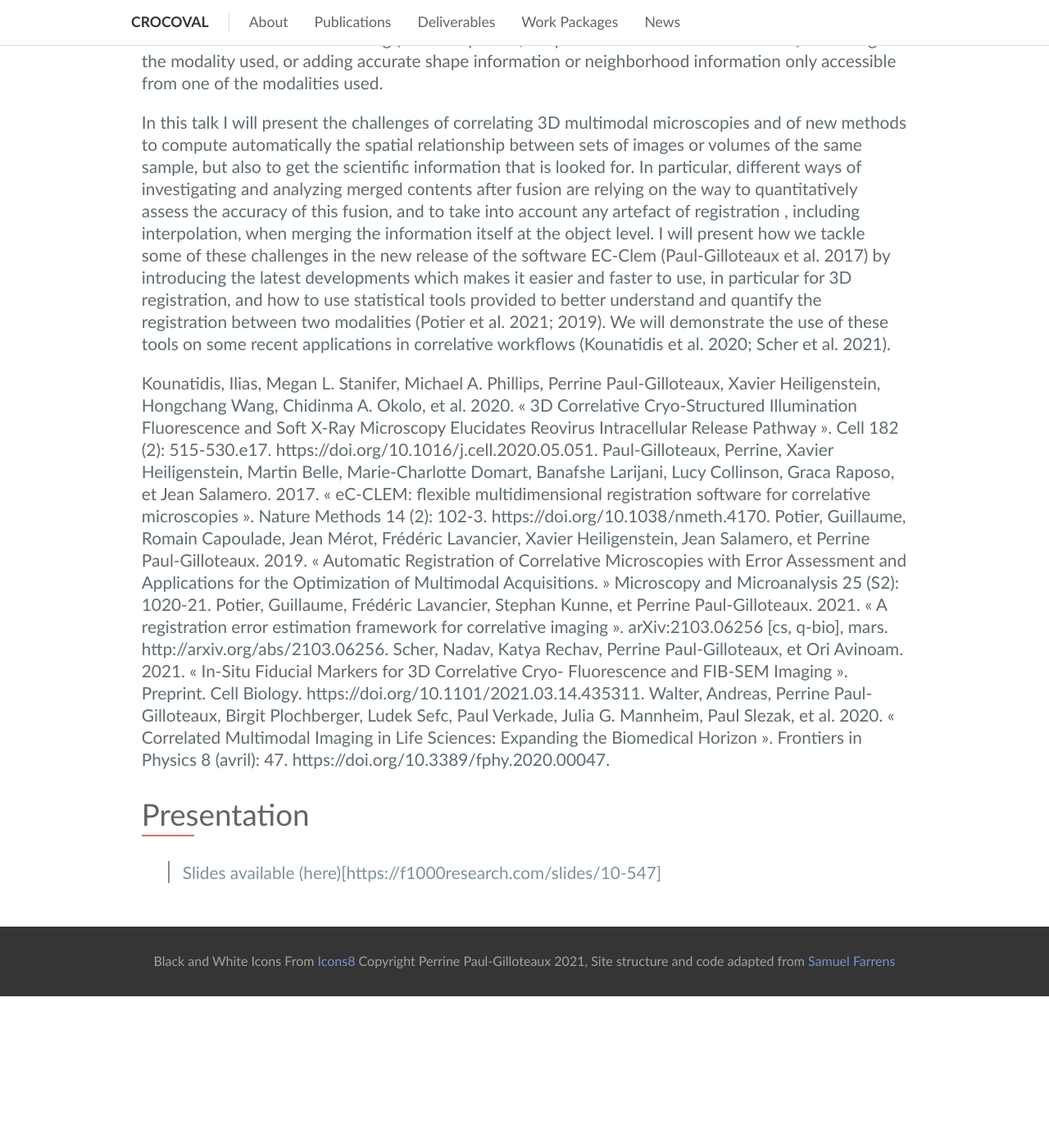
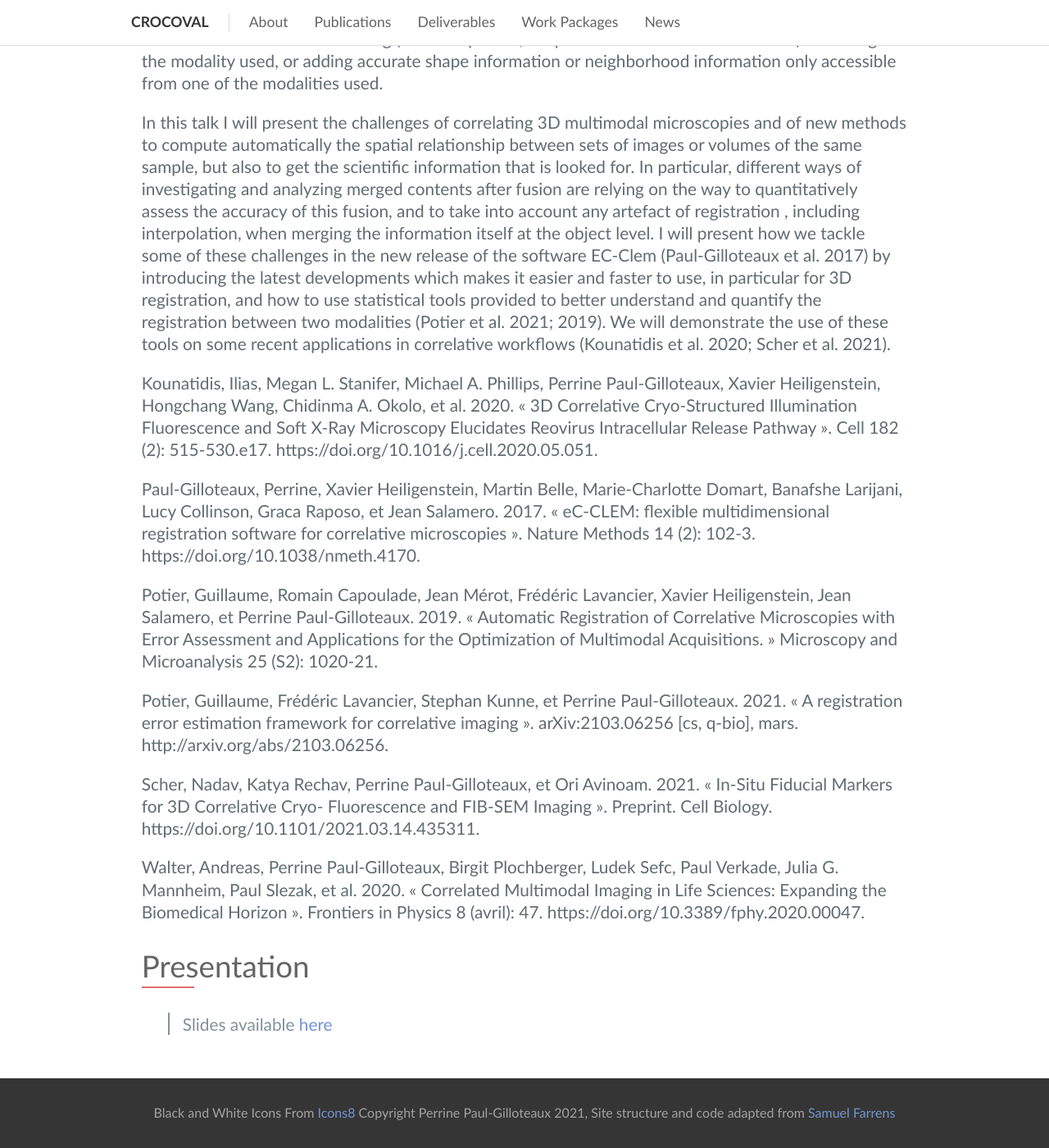
Before and after one commit to anrcrocoval/anrcrocoval.github.io, a Jekyll site: the page built from _posts/2021-07-07-mmc.md, in a window 1280 px wide and 1400 px high, scrolled down 969 px. Shown: the whole window at 82% size. Built offline with Jekyll 4.4.1, drawn with Linux system fonts in a browser that asks for light colours; before the commit the page ends 2184 px from its top, so only the background shows below that.

Commit message:
Update 2021-07-07-mmc.md

```diff
--- a/_posts/2021-07-07-mmc.md
+++ b/_posts/2021-07-07-mmc.md
@@ -24,10 +24,15 @@ In this talk I will  present the challenges of correlating 3D multimodal microsc
 
 
 Kounatidis, Ilias, Megan L. Stanifer, Michael A. Phillips, Perrine Paul-Gilloteaux, Xavier Heiligenstein, Hongchang Wang, Chidinma A. Okolo, et al. 2020. « 3D Correlative Cryo-Structured Illumination Fluorescence and Soft X-Ray Microscopy Elucidates Reovirus Intracellular Release Pathway ». Cell 182 (2): 515-530.e17. https://doi.org/10.1016/j.cell.2020.05.051.
+
 Paul-Gilloteaux, Perrine, Xavier Heiligenstein, Martin Belle, Marie-Charlotte Domart, Banafshe Larijani, Lucy Collinson, Graca Raposo, et Jean Salamero. 2017. « eC-CLEM: flexible multidimensional registration software for correlative microscopies ». Nature Methods 14 (2): 102‑3. https://doi.org/10.1038/nmeth.4170.
+
 Potier, Guillaume, Romain Capoulade, Jean Mérot, Frédéric Lavancier, Xavier Heiligenstein, Jean Salamero, et Perrine Paul-Gilloteaux. 2019. « Automatic Registration of Correlative Microscopies with Error Assessment and Applications for the Optimization of Multimodal Acquisitions. » Microscopy and Microanalysis 25 (S2): 1020‑21.
+
 Potier, Guillaume, Frédéric Lavancier, Stephan Kunne, et Perrine Paul-Gilloteaux. 2021. « A registration error estimation framework for correlative imaging ». arXiv:2103.06256 [cs, q-bio], mars. http://arxiv.org/abs/2103.06256.
+
 Scher, Nadav, Katya Rechav, Perrine Paul-Gilloteaux, et Ori Avinoam. 2021. « In-Situ Fiducial Markers for 3D Correlative Cryo- Fluorescence and FIB-SEM Imaging ». Preprint. Cell Biology. https://doi.org/10.1101/2021.03.14.435311.
+
 Walter, Andreas, Perrine Paul-Gilloteaux, Birgit Plochberger, Ludek Sefc, Paul Verkade, Julia G. Mannheim, Paul Slezak, et al. 2020. « Correlated Multimodal Imaging in Life Sciences: Expanding the Biomedical Horizon ». Frontiers in Physics 8 (avril): 47. https://doi.org/10.3389/fphy.2020.00047.
 
 
@@ -37,4 +42,4 @@ Walter, Andreas, Perrine Paul-Gilloteaux, Birgit Plochberger, Ludek Sefc, Paul V
 
 ## Presentation
 
-> Slides available (here)[https://f1000research.com/slides/10-547]
+> Slides available [here](https://f1000research.com/slides/10-547)
```
